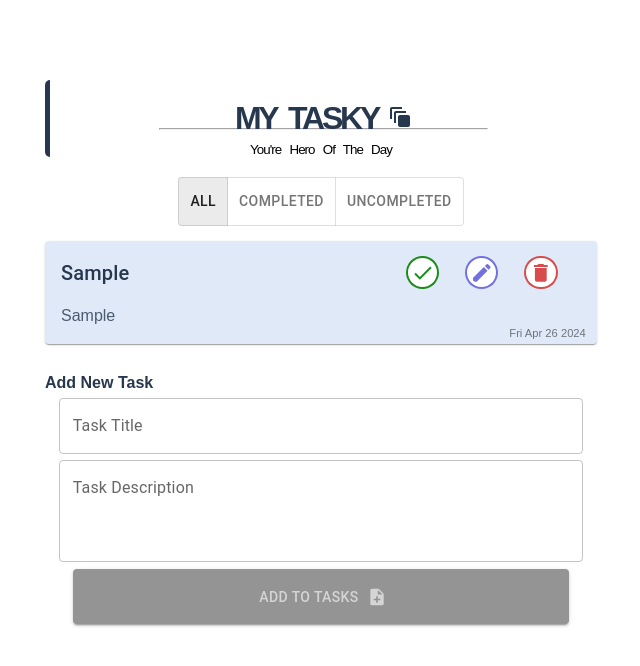
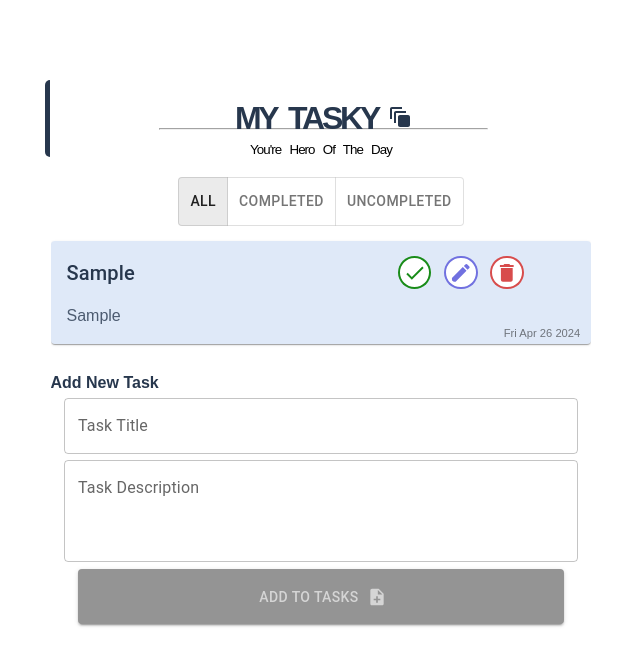
Before and after one commit to elz0z/todoList, a React (Vite) app: page / in a window 1280 px wide. Both pictures are taken after typing "Sample", "Sample" into the empty fields and a click on the button "ADD TO TASKS". Shown: the top 666 px of the page, without its empty margins (319-959 px from the left). Built offline with nearby package versions, Linux system fonts and the light colour scheme; a web font is replaced by a local one.

Commit message:
add maxwidth and scroll todos

```diff
--- a/src/components/MainContent.jsx
+++ b/src/components/MainContent.jsx
@@ -132,7 +132,13 @@ export default function MainContent() {
     <TodosContext.Provider value={
       { todos: todos, setTodos: setTodos }
     }>
-      <main>
+      <main style={{
+        maxHeight: '70vh',
+        overflowY: 'scroll',
+        overflowX: 'hidden',
+        width: '98%',
+        marginInline: 'auto'
+      }}>
         <Stack direction="row" spacing={2} justifyContent="center" >
           <ToggleButtonGroup
             exclusive
--- a/src/components/Todo.jsx
+++ b/src/components/Todo.jsx
@@ -165,7 +165,7 @@ export default function Todo({ todo }) {
 
             <IconButton onClick={handleComplete}
               style={{
-                padding: '1vw'
+                padding: '.5vw'
               }}
               aria-label="completed">
               <DoneIcon
@@ -180,7 +180,7 @@ export default function Todo({ todo }) {
             </IconButton>
 
             <IconButton onClick={handleEditOpen} style={{
-              padding: '1vw'
+              padding: '.5vw'
             }}
               id='edit' aria-label="edit">
               <EditIcon className='icon edit' style={{
@@ -194,7 +194,7 @@ export default function Todo({ todo }) {
             </IconButton>
 
             <IconButton onClick={handleWarningOpen} style={{
-              padding: '1vw'
+              padding: '.5vw'
             }}
               aria-label="delete">
               <DeleteIcon className='icon dlt' style={{
```
Also changed, not shown: src/App.jsx (+4 -4 lines).
